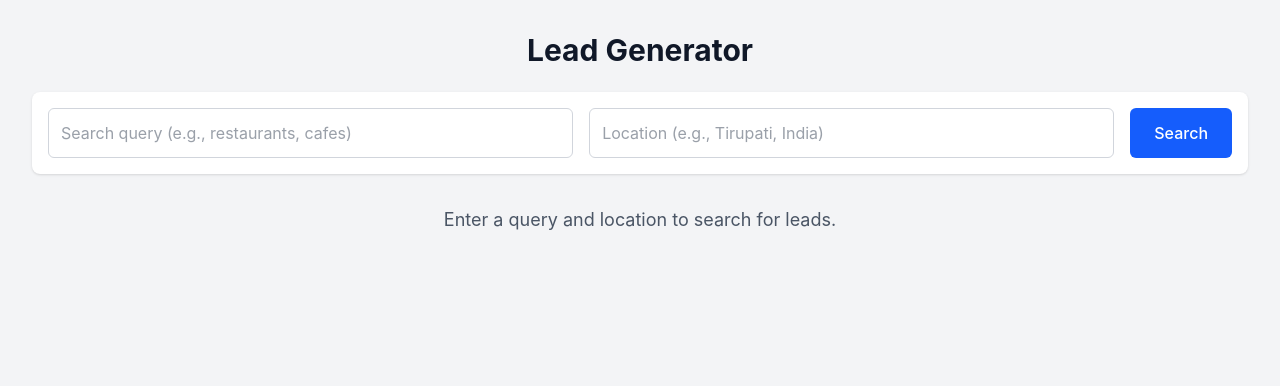
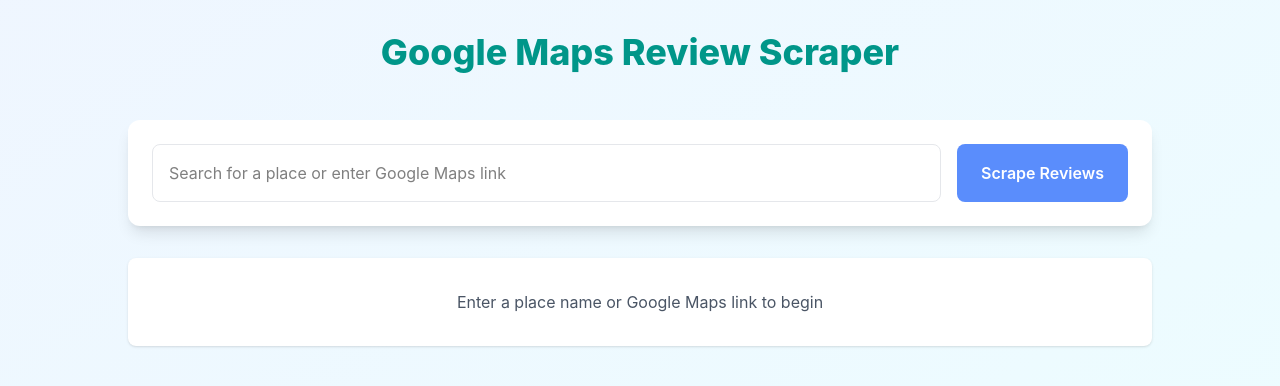
Before and after one commit to KarthikBandi75/Scrap-Frontend, a React (Vite) app: page / in a window 1280 px wide. Shown: the top 386 px of the page. Built offline with nearby package versions, Linux system fonts and the light colour scheme.

Commit message:
Update App.jsx

```diff
--- a/src/App.jsx
+++ b/src/App.jsx
@@ -1,127 +1,291 @@
-import { useState } from 'react';
+import { useState, useEffect, useCallback, useRef } from 'react';
 import axios from 'axios';
+import debounce from 'lodash/debounce';
 
 function App() {
   const [query, setQuery] = useState('');
-  const [location, setLocation] = useState('');
-  const [leads, setLeads] = useState([]);
+  const [suggestions, setSuggestions] = useState([]);
+  const [selectedPlace, setSelectedPlace] = useState(null);
+  const [reviews, setReviews] = useState([]);
+  const [businessInfo, setBusinessInfo] = useState(null);
   const [loading, setLoading] = useState(false);
   const [error, setError] = useState('');
+  const suggestionListRef = useRef(null);
+  const inputRef = useRef(null);
+  const [focusedSuggestionIndex, setFocusedSuggestionIndex] = useState(-1);
+  const [showEmptyState, setShowEmptyState] = useState(true);
+  const isSubmitting = useRef(false);
 
-  const handleSearch = async (e) => {
+
+  const isGoogleMapsUrl = (url) => {
+    const isUrl = (
+      url.startsWith('https://g.co/kgs/') ||
+      url.includes('google.com/maps/') ||
+      url.startsWith('https://maps.app.goo.gl/')
+    );
+    return isUrl;
+  };
+
+
+  const fetchSuggestions = useCallback(
+    debounce(async (searchQuery) => {
+      if (searchQuery.trim().length > 2 && !isSubmitting.current && !isGoogleMapsUrl(searchQuery)) {
+        try {
+          setError('');
+          const response = await axios.get('https://scrap-backend-iwou.onrender.com/api/suggestions', {
+            params: { query: searchQuery },
+          });
+          setSuggestions(response.data);
+          setFocusedSuggestionIndex(-1);
+          setShowEmptyState(false);
+        } catch (err) {
+          setError('Failed to load suggestions. Please try again.');
+          setSuggestions([]);
+          setShowEmptyState(true);
+        }
+      } else {
+        setSuggestions([]);
+        setShowEmptyState(searchQuery.trim().length === 0);
+      }
+    }, 300),
+    []
+  );
+
+
+  useEffect(() => {
+    if (query.trim()) {
+      fetchSuggestions(query);
+      setShowEmptyState(false);
+    } else {
+      setSuggestions([]);
+      setFocusedSuggestionIndex(-1);
+      setShowEmptyState(true);
+    }
+    return () => fetchSuggestions.cancel();
+  }, [query, fetchSuggestions]);
+
+
+  const handleKeyDown = (e) => {
+    if (!suggestions.length || isSubmitting.current) return;
+
+    if (e.key === 'ArrowDown') {
       e.preventDefault();
+      setFocusedSuggestionIndex(prev =>
+        prev < suggestions.length - 1 ? prev + 1 : prev
+      );
+    } else if (e.key === 'ArrowUp') {
+      e.preventDefault();
+      setFocusedSuggestionIndex(prev => (prev > 0 ? prev - 1 : -1));
+    } else if (e.key === 'Enter' && focusedSuggestionIndex >= 0) {
+      e.preventDefault();
+      selectSuggestion(suggestions[focusedSuggestionIndex]);
+    } else if (e.key === 'Enter' && !loading && !isSubmitting.current) {
+      e.preventDefault();
+      handleSearch(e);
+    }
+  };
+
+
+  const handleSearch = useCallback(
+    async (e) => {
+      e.preventDefault();
+      if (loading || isSubmitting.current) return;
+
+      isSubmitting.current = true;
+      setError('');
+
+      if (!query.trim()) {
+        setError('Please enter a place name or Google Maps link.');
+        isSubmitting.current = false;
+        return;
+      }
+
+      if (!isGoogleMapsUrl(query) && !selectedPlace) {
+        setError('Please select a place from suggestions or enter a valid Google Maps link.');
+        isSubmitting.current = false;
+        return;
+      }
+
       setLoading(true);
-    setError('');
+      setReviews([]);
+      setBusinessInfo(null);
+      setSuggestions([]);
+      setShowEmptyState(false);
+
       try {
-      const response = await axios.post(`https://scrap-backend-iwou.onrender.com/api/leads`, { query, location });
-      const formattedLeads = response.data.map((lead) => ({
-        name: lead.name || 'Unknown',
-        address: lead.address || 'Address not available',
-        phone: lead.phone || 'Phone not available',
-        website: lead.website || '',
-        summary: lead.summary || 'No summary available.',
-      }));
-      setLeads(formattedLeads);
+        const placeId = selectedPlace ? selectedPlace.place_id : query;
+        const response = await axios.post('https://scrap-backend-iwou.onrender.com/api/reviews', { placeId });
+         console.log(response.data);
+        if (!response.data.reviews || response.data.reviews.length === 0) {
+          setError(response.data.message || 'Could not find the specified place or no reviews available.');
+          setLoading(false);
+          isSubmitting.current = false;
+          return;
+        }
+
+        setReviews(response.data.reviews);
+        setBusinessInfo(response.data.place_info || null);
+        if (response.data.reviews.length <= 8) {
+          setError('Only a limited number of reviews are available due to API restrictions.');
+        }
+        setQuery('');
+        setSelectedPlace(null);
       } catch (err) {
-      setError('Error fetching leads. Please try again.');
+        setError(
+          err.response?.data?.message ||
+          err.response?.data?.error ||
+          'Failed to fetch reviews. Please check the place name or URL and try again.'
+        );
+      } finally {
+        setLoading(false);
+        isSubmitting.current = false;
       }
-    setLoading(false);
+    },
+    [query, selectedPlace, loading]
+  );
+
+  const selectSuggestion = (suggestion) => {
+    if (!suggestion?.title) {
+      setError('Invalid selection. Please try again.');
+      return;
+    }
+    setQuery(suggestion.title);
+    setSelectedPlace(suggestion);
+    setSuggestions([]);
+    setFocusedSuggestionIndex(-1);
+    inputRef.current.focus();
   };
 
   return (
-    <div className="min-h-screen bg-gray-100 p-6 md:p-8">
-      <div className="max-w-7xl mx-auto">
-        <h1 className="text-3xl font-bold text-gray-900 text-center mb-6">
-          Lead Generator
+    <div className="min-h-screen bg-gradient-to-br from-blue-50 to-cyan-50 p-4 sm:p-8">
+      <div className="max-w-5xl mx-auto">
+        <h1 className="text-4xl font-extrabold text-teal-600 text-center mb-8 sm:mb-12">
+          Google Maps Review Scraper
         </h1>
-        <form onSubmit={handleSearch} className="mb-8">
-          <div className="flex flex-col md:flex-row gap-4 bg-white p-4 rounded-lg shadow-sm">
+
+        <form onSubmit={handleSearch} className="mb-8 relative">
+          <div className="flex flex-col sm:flex-row gap-4 bg-white p-4 sm:p-6 rounded-xl shadow-lg">
+            <div className="relative flex-1">
               <input
+                ref={inputRef}
                 type="text"
-              placeholder="Search query (e.g., restaurants, cafes)"
+                placeholder="Search for a place or enter Google Maps link"
                 value={query}
-              onChange={(e) => setQuery(e.target.value)}
-              className="flex-1 p-3 border border-gray-300 rounded-md focus:outline-none focus:ring-2 focus:ring-blue-500 text-gray-700"
-              required
+                onChange={(e) => {
+                  setQuery(e.target.value);
+                  setSelectedPlace(null);
+                }}
+                onKeyDown={handleKeyDown}
+                className="w-full p-4 border border-gray-200 rounded-lg focus:outline-none focus:ring-2 focus:ring-blue-500"
+                aria-label="Search for a place"
+                disabled={loading || isSubmitting.current}
               />
-            <input
-              type="text"
-              placeholder="Location (e.g., Tirupati, India)"
-              value={location}
-              onChange={(e) => setLocation(e.target.value)}
-              className="flex-1 p-3 border border-gray-300 rounded-md focus:outline-none focus:ring-2 focus:ring-blue-500 text-gray-700"
-              required
-            />
+
+              {suggestions.length > 0 && (
+                <ul
+                  ref={suggestionListRef}
+                  className="absolute z-10 w-full mt-1 bg-white border border-gray-200 rounded-lg shadow-lg max-h-64 overflow-y-auto"
+                >
+                  {suggestions.map((suggestion, index) => (
+                    <li
+                      key={index}
+                      className={`p-3 hover:bg-blue-50 cursor-pointer transition-colors ${
+                        index === focusedSuggestionIndex ? 'bg-blue-50' : ''
+                      }`}
+                      onClick={() => selectSuggestion(suggestion)}
+                      onMouseEnter={() => setFocusedSuggestionIndex(index)}
+                    >
+                      <div className="flex items-center gap-2">
+                        <svg className="w-5 h-5 text-gray-500" fill="none" stroke="currentColor" viewBox="0 0 24 24">
+                          <path strokeLinecap="round" strokeLinejoin="round" strokeWidth="2" d="M17.657 16.657L13.414 20.9a1.998 1.998 0 01-2.827 0l-4.244-4.243a8 8 0 1111.314 0z" />
+                          <path strokeLinecap="round" strokeLinejoin="round" strokeWidth="2" d="M15 11a3 3 0 11-6 0 3 3 0 016 0z" />
+                        </svg>
+                        <div>
+                          <p className="font-medium">{suggestion.title}</p>
+                          <p className="text-sm text-gray-500">{suggestion.address}</p>
+                        </div>
+                      </div>
+                    </li>
+                  ))}
+                </ul>
+              )}
+            </div>
+
             <button
               type="submit"
-              className="bg-blue-600 text-white px-6 py-3 rounded-md font-medium hover:bg-blue-700 disabled:bg-blue-300 transition-colors"
-              disabled={loading}
+              disabled={loading || isSubmitting.current || !query.trim()}
+              className="bg-blue-600 text-white px-6 py-4 rounded-lg font-semibold hover:bg-blue-700 transition-colors disabled:opacity-70 min-w-[150px] cursor-pointer"
             >
               {loading ? (
-                <span className="flex items-center">
-                  <svg className="animate-spin h-5 w-5 mr-2 text-white" viewBox="0 0 24 24">
+                <span className="flex items-center justify-center">
+                  <svg className="animate-spin h-5 w-5 mr-2" viewBox="0 0 24 24">
                     <circle className="opacity-25" cx="12" cy="12" r="10" stroke="currentColor" strokeWidth="4" />
                     <path className="opacity-75" fill="currentColor" d="M4 12a8 8 0 018-8v8h8a8 8 0 01-8 8 8 8 0 01-8-8z" />
                   </svg>
-                  Searching...
+                  Fetching...
                 </span>
               ) : (
-                'Search'
+                'Scrape Reviews'
               )}
             </button>
           </div>
         </form>
+
         {error && (
-          <p className="text-red-600 bg-red-100 p-4 rounded-lg mb-6 text-center font-medium">
+          <div className="mb-6 p-4 bg-red-100 text-red-700 rounded-lg text-center">
             {error}
+          </div>
+        )}
+
+        {showEmptyState && !loading && !error && (
+          <div className="text-center p-8 bg-white rounded-lg shadow mb-7">
+            <p className="text-gray-600">
+              Enter a place name or Google Maps link to begin
+            </p>
+          </div>
+        )}
+
+        {reviews.length === 0 && !showEmptyState && !loading && !error && (
+          <div className="text-center p-8 bg-white rounded-lg shadow">
+            <p className="text-gray-600">
+              No results found
+            </p>
+          </div>
+        )}
+
+        {reviews.length > 0 && (
+          <div className="bg-white rounded-xl shadow-lg p-6 sm:p-8">
+            {businessInfo && (
+              <div className="mb-6 border-b pb-4">
+                <h2 className="text-2xl font-semibold">{businessInfo.title}</h2>
+                <p className="text-gray-600 mt-1">{businessInfo.address}</p>
+                {businessInfo.rating && (
+                  <p className="text-gray-600 mt-2">
+                    Rating: {businessInfo.rating} ({businessInfo.reviews} reviews)
                   </p>
                 )}
-        {leads.length === 0 && !loading && !error && (
-          <p className="text-gray-600 text-center text-lg">
-            Enter a query and location to search for leads.
-          </p>
+              </div>
             )}
-        {leads.length > 0 && (
-          <div className="overflow-x-auto bg-white rounded-lg shadow-sm">
-            <table className="min-w-full divide-y divide-gray-200">
-              <thead className="bg-gray-50">
-                <tr>
-                  <th className="px-6 py-3 text-left text-sm font-semibold text-gray-900">Name</th>
-                  <th className="px-6 py-3 text-left text-sm font-semibold text-gray-900">Address</th>
-                  <th className="px-6 py-3 text-left text-sm font-semibold text-gray-900">Phone</th>
-                  <th className="px-6 py-3 text-left text-sm font-semibold text-gray-900">Website</th>
-                  <th className="px-6 py-3 text-left text-sm font-semibold text-gray-900">Summary</th>
-                </tr>
-              </thead>
-              <tbody className="bg-white divide-y divide-gray-200">
-                {leads.map((lead, index) => (
-                  <tr key={index} className="hover:bg-gray-50">
-                    <td className="px-6 py-4 whitespace-nowrap text-sm font-medium text-gray-900">{lead.name}</td>
-                    <td className="px-6 py-4 text-sm text-gray-700">{lead.address}</td>
-                    <td className="px-6 py-4 whitespace-nowrap text-sm text-gray-700">
-                      <a href={`tel:${lead.phone}`} className="text-blue-600 hover:underline">
-                        {lead.phone}
-                      </a>
-                    </td>
-                    <td className="px-6 py-4 text-sm text-gray-700">
-                      {lead.website ? (
-                        <a
-                          href={lead.website}
-                          target="_blank"
-                          rel="noopener noreferrer"
-                          className="text-blue-600 hover:underline truncate block max-w-xs"
-                        >
-                          {lead.website}
-                        </a>
-                      ) : (
-                        'No website'
-                      )}
-                    </td>
-                    <td className="px-6 py-4 text-sm text-gray-700 max-w-md">{lead.summary}</td>
-                  </tr>
+
+            <h3 className="text-xl font-semibold mb-4">
+              Reviews ({reviews.length})
+            </h3>
+
+            <div className="space-y-6">
+              {reviews.map((review, index) => (
+                <div key={index} className="border-b border-gray-100 pb-6 last:border-b-0">
+                  <div className="flex items-center mb-2">
+                    <div className="flex text-yellow-400">
+                      {'★'.repeat(review.rating)}
+                      {'☆'.repeat(5 - review.rating)}
+                    </div>
+                    <span className="ml-2 text-sm text-gray-500">{review.time}</span>
+                  </div>
+                  <p className="text-gray-700 mb-2">{review.text}</p>
+                  <p className="text-sm text-gray-500">— {review.author}</p>
+                </div>
               ))}
-              </tbody>
-            </table>
+            </div>
           </div>
         )}
       </div>
```
Lines whose indentation alone changed are shown as unchanged.
